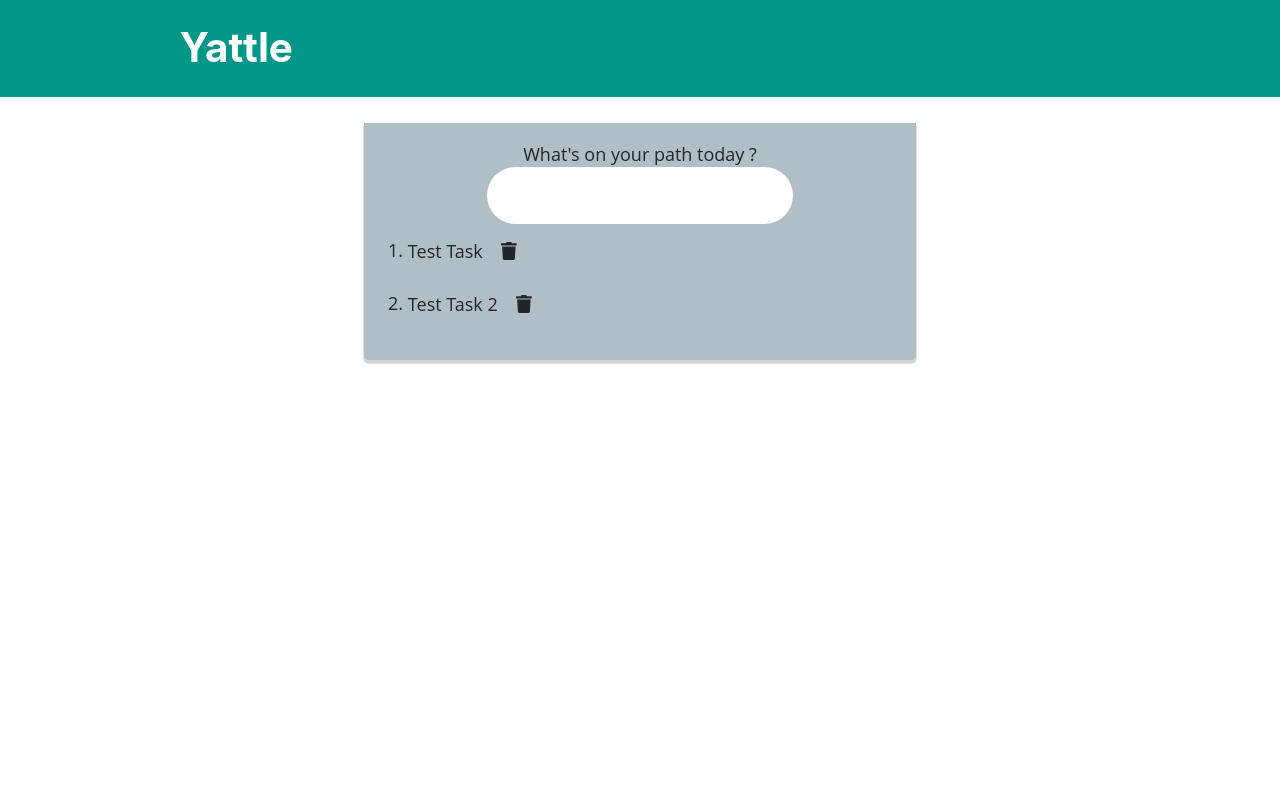
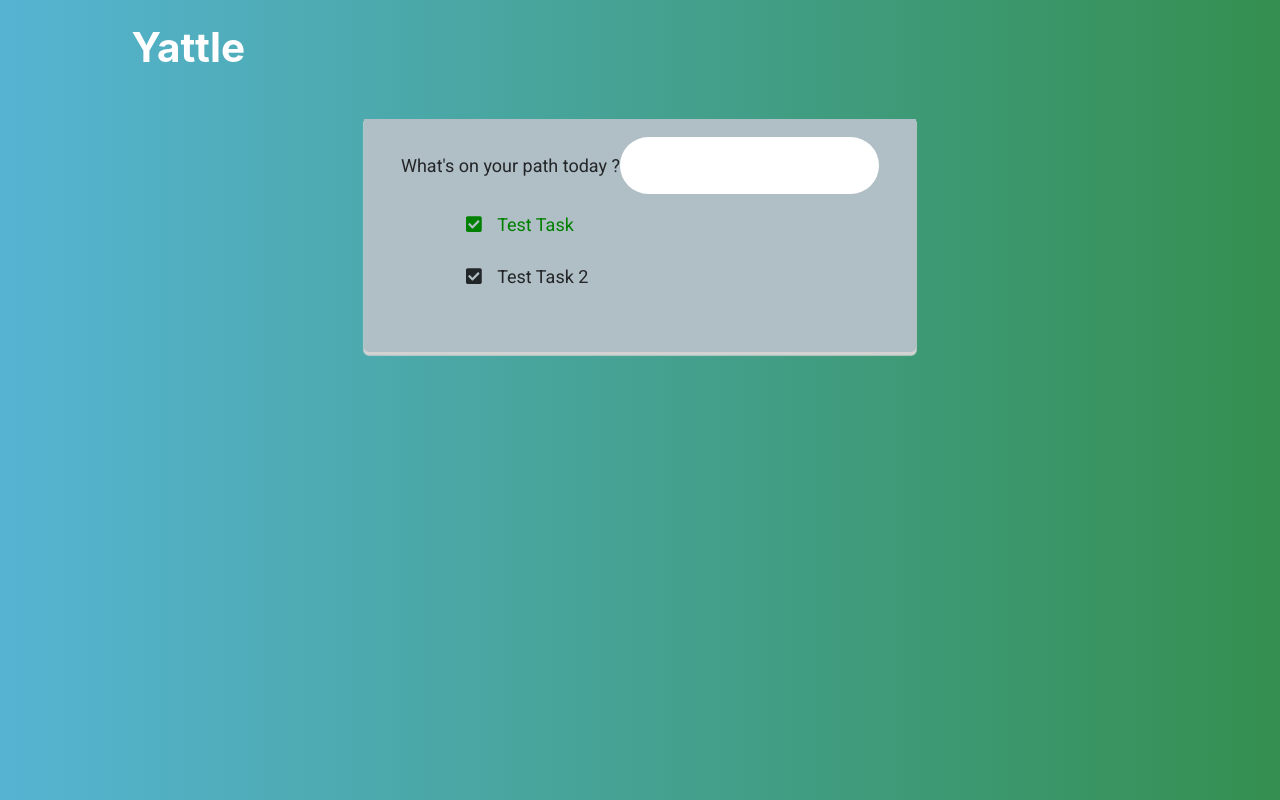
Before and after one commit to alexandrobin/yattle, a Gatsby site: page / in a window 1280 px wide. Built offline with nearby package versions, Linux system fonts and the light colour scheme; Gatsby itself is replaced by a stand-in of ours.

Commit message:
[Update] Added "done" behaviour

```diff
--- a/src/components/header.js
+++ b/src/components/header.js
@@ -5,15 +5,14 @@ import React from 'react'
 const Header = ({ siteTitle }) => (
   <div
     style={{
-      background: '#009688',
-      marginBottom: '1.45rem',
+      marginBottom: '1.25rem',
     }}
   >
     <div
       style={{
         margin: '0 auto',
-        maxWidth: 960,
-        padding: '1.45rem 1.0875rem',
+        maxWidth: '80%',
+        padding: '1.45rem 0.2rem',
       }}
     >
       <h1 style={{ margin: 0 }}>
--- a/src/components/layout.css
+++ b/src/components/layout.css
@@ -1,7 +1,15 @@
+@import url('https://fonts.googleapis.com/css?family=Roboto');
 html {
   font-family: sans-serif;
   -ms-text-size-adjust: 100%;
   -webkit-text-size-adjust: 100%;
+  background: #348F50;
+  /* fallback for old browsers */
+  background: -webkit-linear-gradient(to right, #56B4D3, #348F50);
+  /* Chrome 10-25, Safari 5.1-6 */
+  background: linear-gradient(to right, #56B4D3, #348F50);
+  /* W3C, IE 10+/ Edge, Firefox 16+, Chrome 26+, Opera 12+, Safari 7+ */
+  font-family:'Roboto', sans-serif;
 }
 body {
   margin: 0;
--- a/src/components/layout.js
+++ b/src/components/layout.js
@@ -1,3 +1,4 @@
+/* eslint-disable react/jsx-filename-extension */
 import React from 'react'
 import PropTypes from 'prop-types'
 import { StaticQuery, graphql } from 'gatsby'
--- a/src/components/todolist.js
+++ b/src/components/todolist.js
@@ -11,11 +11,16 @@ class TodoList extends React.Component {
       {
         text: 'Test Task',
         priority: 5,
+        done: true,
+        ts: 123456,
       },
       {
         text: 'Test Task 2',
+        priority: 5,
+        done: false,
+        ts: 2345678,
       }],
-    inputValue: null,
+    inputValue: '',
   }
 
   addTask = (event) => {
@@ -31,9 +36,26 @@ class TodoList extends React.Component {
     }
   }
 
+  setTaskAsDone = (i) => {
+    const { tasks } = this.state
+    const task = tasks[i]
+    task.done = !task.done
+    if (task.done) {
+      tasks.splice(i, 1)
+      tasks.push(task)
+    } else if (!task.done) {
+      // to be done to let the task goes back to it's initial position
+    }
+    console.log(tasks)
+    this.setState({
+      tasks,
+    })
+  }
+
+
   deleteTask = (i) => {
     const { tasks } = this.state
-    console.log(i)
+
     tasks.splice(i, 1)
     this.setState({
       tasks,
@@ -58,6 +80,7 @@ class TodoList extends React.Component {
           <ListOfTasks
             tasks={this.state.tasks}
             deleteTask={this.deleteTask}
+            setTaskAsDone={this.setTaskAsDone}
           />
         </div>
       </div>
@@ -86,17 +109,29 @@ const InputTask = ({ onChangeTask, value, addTask }) => (
 )
 
 
-const ListOfTasks = ({ tasks, deleteTask }) => (
-  <div>
-    <ol>
-      {tasks.map((task, i) => (
-        <li>
+const ListOfTasks = ({ tasks, deleteTask, setTaskAsDone }) => (
+  <div className="list-container">
+    {tasks.map((task, i) => {
+      const done = task.done ? 'done' : ''
+      return (
+        <div key={i} className="list">
+          <FontAwesomeIcon
+            icon="check-square"
+            onClick={() => setTaskAsDone(i)}
+            className={`icon okay ${done}`}
+          />
+          <p className={`text ${done}`}>
             {task.text}
-          <FontAwesomeIcon key={i} icon={'fas','trash'} onClick={() => deleteTask(i)} className="icon-button"/>
-        </li>
-      ))
+          </p>
+          <FontAwesomeIcon
+            icon={'fas', 'times'}
+            onClick={() => deleteTask(i)}
+            className="icon delete"
+          />
+        </div>
+      )
+    })
       }
-    </ol>
   </div>
 )
 
--- a/src/components/todolist.scss
+++ b/src/components/todolist.scss
@@ -1,8 +1,10 @@
 
+@import url('https://fonts.googleapis.com/css?family=Roboto');
 .container {
     display: block;
     margin: 0 auto;
-    font-family:'Open Sans';
+    font-family: 'Roboto','sans-serif';
+    transition: all 1.5s;
 }
 
 .header {
@@ -38,7 +40,7 @@
 .input {
     display:block;
     margin: 0 auto;
-    width: 80%;
+    width: 100%;
     text-align: center;
 
 
@@ -56,10 +58,35 @@
     background-color: #b0bec5;
     margin: 0 auto;
 }
-.icon-button {
-    :hover{
-        cursor: pointer;
-        color:#f44336;
+
+.list-container{
+    margin:0 auto;
+    padding:1rem;
+    width:80%;
+    display:flex;
+    flex-direction: column;
+    .list {
+        display: inline-block;
+        :hover{
+            cursor: pointer;
+        }
     }
-    margin:1rem;
+    .icon {
+        margin:0px 15px;
+
+
+    }
+    .done {
+        color: green;
+    }
+    .text{
+        display:inline-block
+    }
+    .delete {
+        color:transparent;
+        :hover {
+            cursor: pointer;
+            color: #f44336;
+        }
+    }
 }
```
Also changed, not shown: 1 other file. Lines whose indentation alone changed are shown as unchanged.
